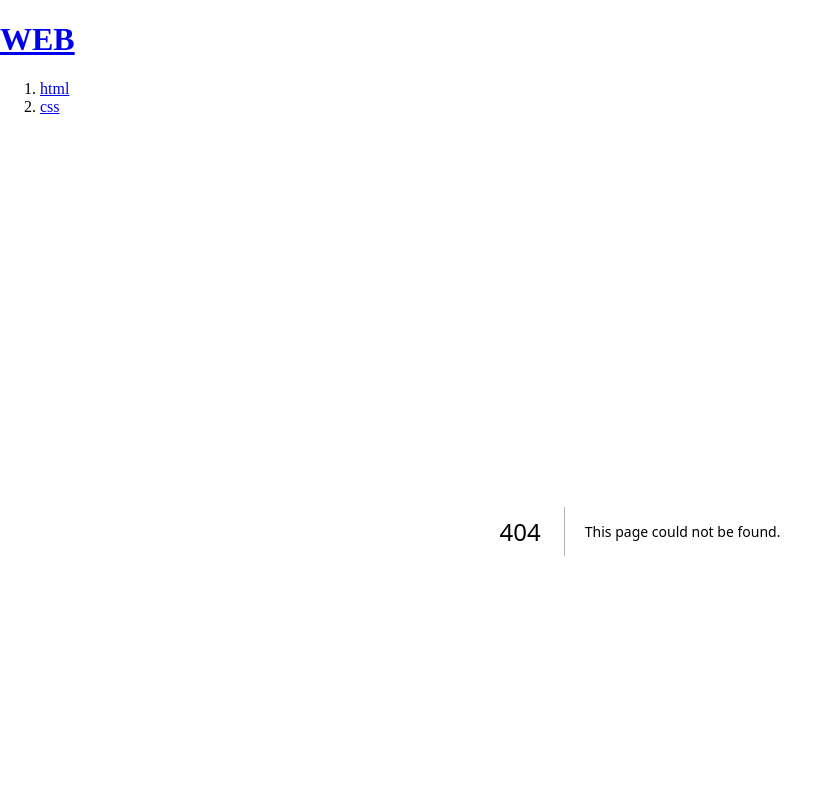
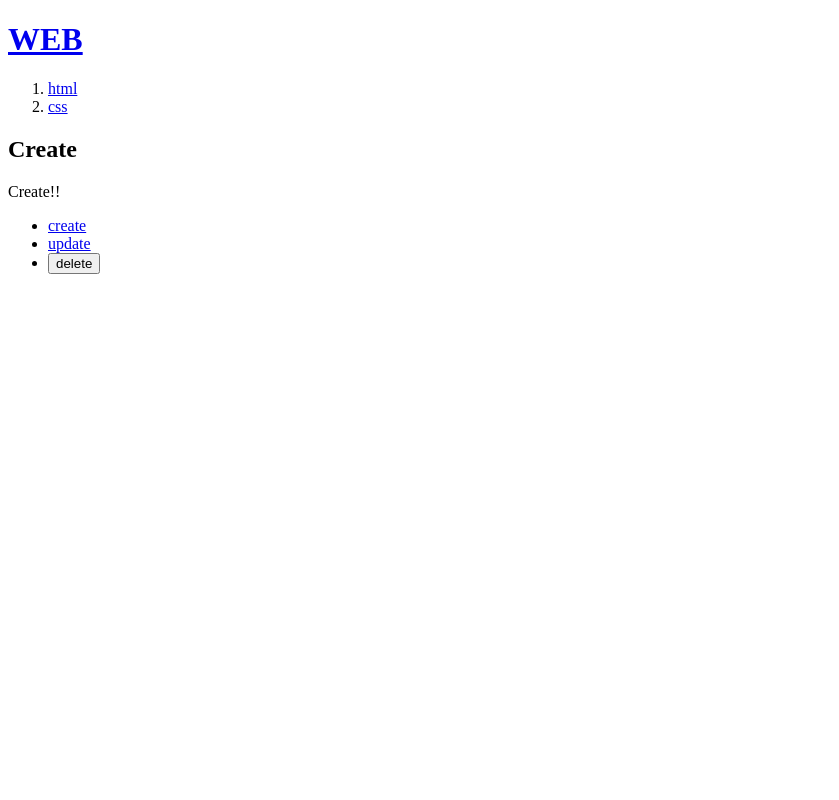
Before and after one commit to jieun419/nextjs_study_je, a Next.js app in the folder my-app/: page /create in a window 1280 px wide. Before the commit this address had no page. Shown: the top 800 px of the page, without its empty margins (0-839 px from the left). Built offline with nearby package versions, Linux system fonts and the light colour scheme.

Commit message:
feat: 라우팅

```diff
--- /dev/null
+++ b/my-app/src/app/create/layout.tsx
@@ -0,0 +1,12 @@
+type LayoutProps = {
+  children: React.ReactNode;
+}
+
+export default function Layout(props: LayoutProps) {
+  return (
+    <form>
+      <h2>Create</h2>
+      {props.children}
+    </form>
+  )
+}
--- /dev/null
+++ b/my-app/src/app/create/page.tsx
@@ -0,0 +1,5 @@
+export default function Create(){
+  return(
+    <>Create!!</>
+  )
+}
```
Also changed, not shown: my-app/src/app/read/[id]/page.tsx (added, +14 -0 lines).
